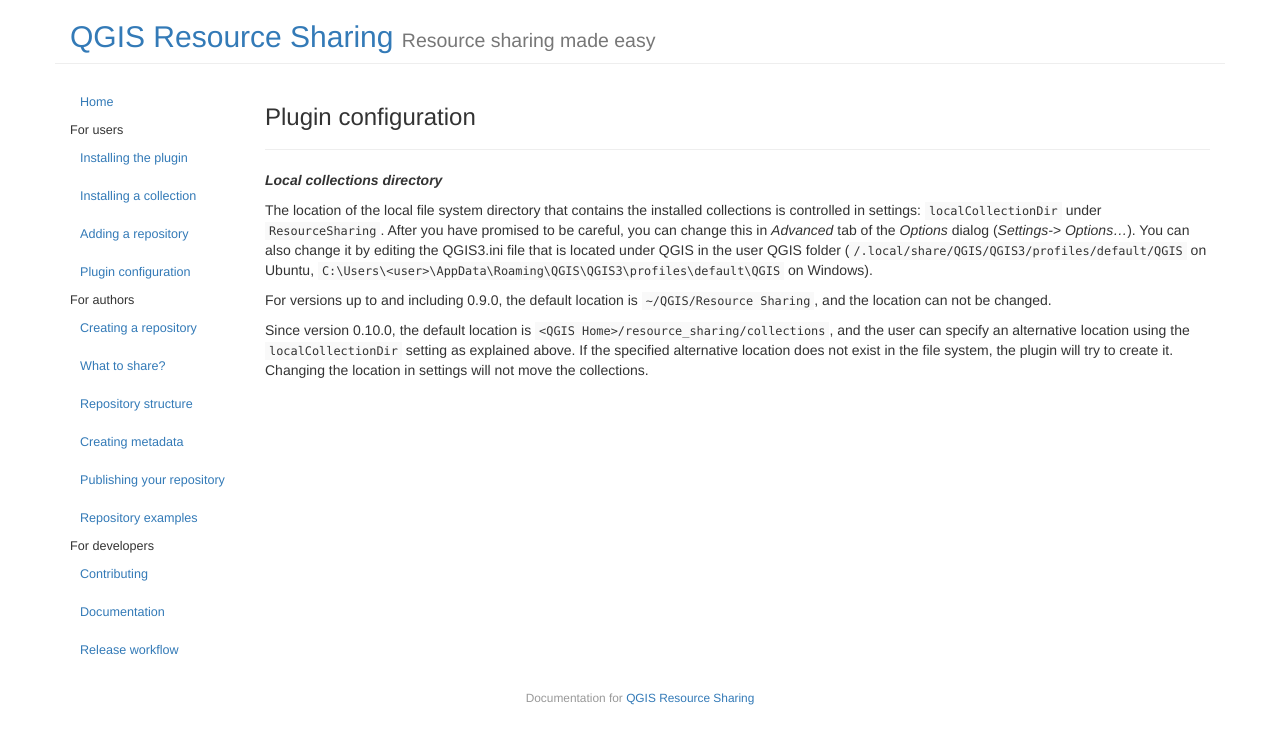
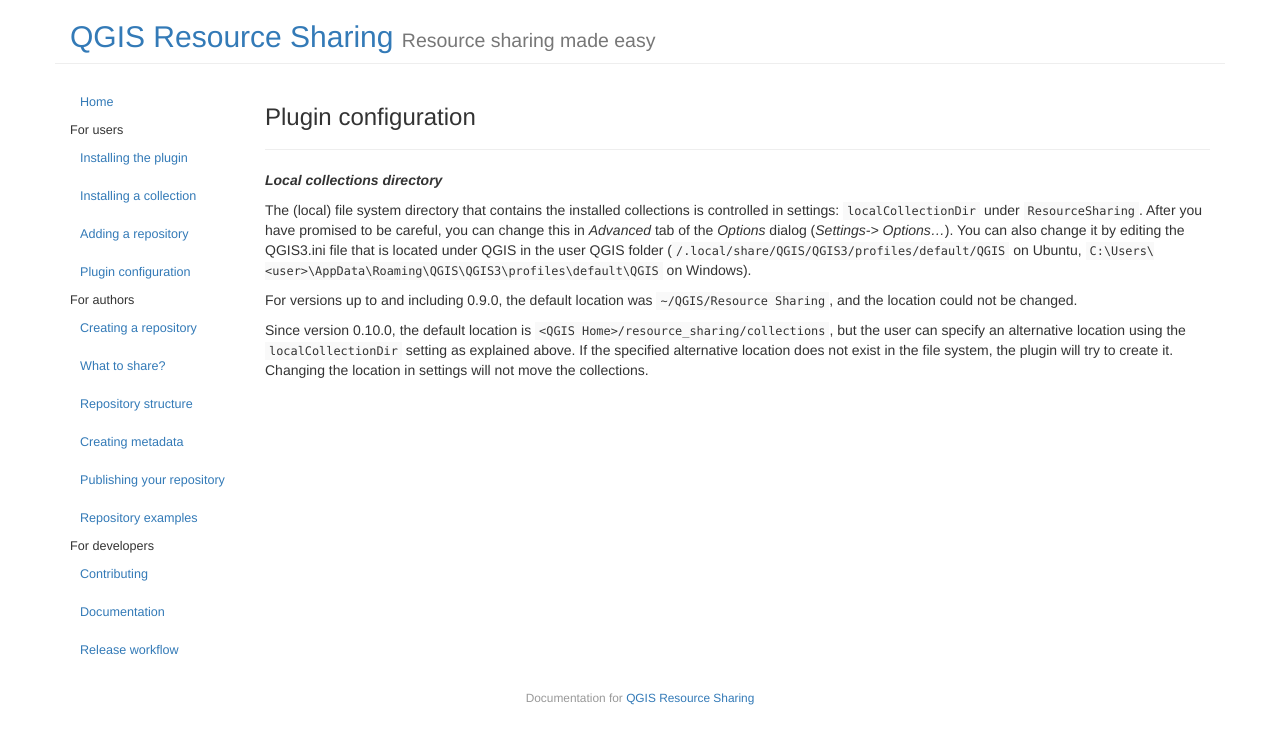
Before and after one commit to QGIS-Contribution/QGIS-ResourceSharing, a Jekyll site: the page built from _posts/2016-08-12-plugin-configuration.md, in a window 1280 px wide. Shown: the top 744 px of the page. Built offline with Jekyll 4.4.1, drawn with Linux system fonts in a browser that asks for light colours.

Commit message:
Update 2016-08-12-plugin-configuration.md

```diff
--- a/_posts/2016-08-12-plugin-configuration.md
+++ b/_posts/2016-08-12-plugin-configuration.md
@@ -8,20 +8,23 @@
 
 ***Local collections directory***
 
-The location of the local file system directory that contains the installed
-collections is controlled in settings: ``localCollectionDir`` under ``ResourceSharing``.
-After you have promised to be careful, you can change this in *Advanced* tab of the
-*Options* dialog (*Settings-> Options...*).
-You can also change it by editing the QGIS3.ini file that is located under QGIS in
-the user QGIS folder (``/.local/share/QGIS/QGIS3/profiles/default/QGIS`` on Ubuntu,
-``C:\Users\<user>\AppData\Roaming\QGIS\QGIS3\profiles\default\QGIS`` on Windows).
+The (local) file system directory that contains the installed collections
+is controlled in settings: ``localCollectionDir`` under ``ResourceSharing``.
+After you have promised to be careful, you can change this in *Advanced*
+tab of the *Options* dialog (*Settings-> Options...*).
+You can also change it by editing the QGIS3.ini file that is located
+under QGIS in the user QGIS folder
+(``/.local/share/QGIS/QGIS3/profiles/default/QGIS`` on Ubuntu,
+``C:\Users\<user>\AppData\Roaming\QGIS\QGIS3\profiles\default\QGIS`` on
+Windows).
 
-For versions up to and including 0.9.0, the default location is ``~/QGIS/Resource Sharing``,
-and the location can not be changed.
+For versions up to and including 0.9.0, the default location was
+``~/QGIS/Resource Sharing``, and the location could not be changed.
 
-Since version 0.10.0, the default location is  ``<QGIS Home>/resource_sharing/collections``,
-and the user can specify an alternative location using the ``localCollectionDir`` setting
-as explained above.
-If the specified alternative location does not exist in the file system, the plugin will
-try to create it.
+Since version 0.10.0, the default location is
+``<QGIS Home>/resource_sharing/collections``,
+but the user can specify an alternative location using the
+``localCollectionDir`` setting as explained above.
+If the specified alternative location does not exist in the file system,
+the plugin will try to create it.
 Changing the location in settings will not move the collections.
```
